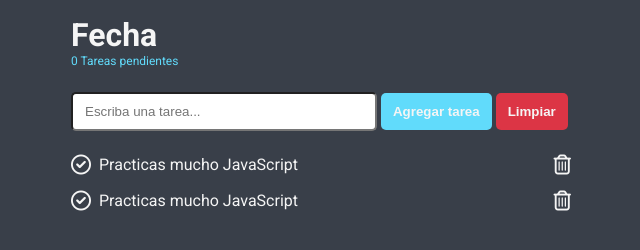
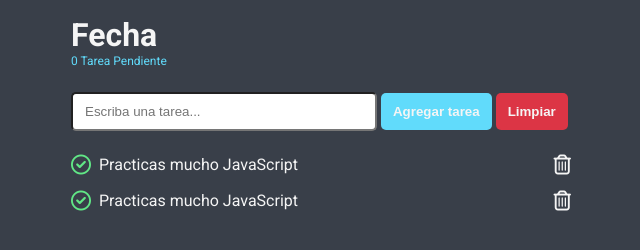
Before and after one commit to daniela03h/todo-list, a plain HTML site: page index.html in a window 1280 px wide. Both pictures are taken after a click on the button 138 px from the left and 165 px from the top of the page. Shown: the full height of the page, 57-697 px from the left. Drawn offline with Linux system fonts and the light colour scheme.

Commit message:
v1.4 - Se puede agregar tareas, marcar y desmarcarlas

```diff
--- a/app.js
+++ b/app.js
@@ -4,6 +4,9 @@ let $taskCounter = document.querySelector("#contador-tareas-pendientes")
 let $newTaskForm = document.querySelector(".new-task-form")
 let $resertFormButton = document.querySelector(".clear-button")
 let $tasksList = document.querySelector(".tasks-list")
+let $newTask = document.querySelector(".caja-de-texto")
+
+$newTaskForm.addEventListener("submit", addTask)
 
 let todos = [
   {
@@ -15,19 +18,56 @@ let todos = [
   {
     id: 1646783819675,
     description: "Practicas mucho JavaScript",
-    isDone: false
+    isDone: true
 
   }
 
 ];
 
+function addTask(event) {
+  event.preventDefault()
+
+  if ($newTask.value === "") {
+    return // Detenemos la ejecucion de la funcion
+  }
+
+  let newTask = {
+    id: new Date().getTime(),
+    description: $newTask.value, //$newTask: referencia al input de HTML
+    isDone: false
+  }
+
+  todos.push(newTask)
+  renderTodos()
+  $newTask.value = ""
+}
+
+function checkTask(posicion) {
+  todos[posicion].isDone = todos[posicion].isDone === true ? false : true
+  renderTodos()
+}
+
+function renderPendingTasks() {
+  const pendingsTasks = todos.filter(function (task) {
+    const noEstaTerminada = task.isDone == false
+    return noEstaTerminada
+  })
+
+  const caunterPendingTasks = pendingsTasks.length
+  $taskCounter.innerHTML = `${caunterPendingTasks} ${caunterPendingTasks > 1 ? "Tareas Pendientes" : "Tarea Pendiente"}`
+
+}
+
 function renderTodos() {
+  renderPendingTasks()
   $tasksList.innerHTML = ""
   let renderedTasks = todos.map(function (task) {
-    return`
+    return `
     <li class="task-list-item">
         <button class="button-list check-task-button">
-          <i class="fa-regular fa-circle-check"></i>
+          <i
+          class="fa-regular fa-circle-check ${task.isDone === true ? "fa-circle-check-done" : ""}"
+          ></i>
         </button>
         <span class="task-description">
         ${task.description}
@@ -38,6 +78,12 @@ function renderTodos() {
       </li> `
   })
   $tasksList.innerHTML = renderedTasks.join("")
+
+  const $checkButtons = document.querySelectorAll(".check-task-button")
+  $checkButtons.forEach(function ($checkButton, posicion) {
+    $checkButton.addEventListener("click", function(){
+      checkTask(posicion)})
+  })
 }
 
 renderTodos()
--- a/index.html
+++ b/index.html
@@ -13,7 +13,7 @@
   <link rel="stylesheet" href="https://cdnjs.cloudflare.com/ajax/libs/font-awesome/6.0.0/css/all.min.css"
     integrity="sha512-9usAa10IRO0HhonpyAIVpjrylPvoDwiPUiKdWk5t3PyolY1cOd4DSE0Ga+ri4AuTroPR5aQvXU9xC6qOPnzFeg=="
     crossorigin="anonymous" referrerpolicy="no-referrer" />
-  <title>Document</title>
+  <title>To Do - List</title>
 </head>
 
 <body>
--- a/styles.css
+++ b/styles.css
@@ -13,7 +13,6 @@
   padding: 0;
   margin: 0;
   box-sizing: border-box;
-
   color: var(--white-color);
 }
 body{
@@ -93,6 +92,10 @@ font-size: 12px;
 transition: all 0.3s ease-in;
 }
 
+.fa-circle-check-done {
+color: var(--green-color);
+}
+
 .fa-circle-check:hover {
 color: var(--green-color);
 }
```
